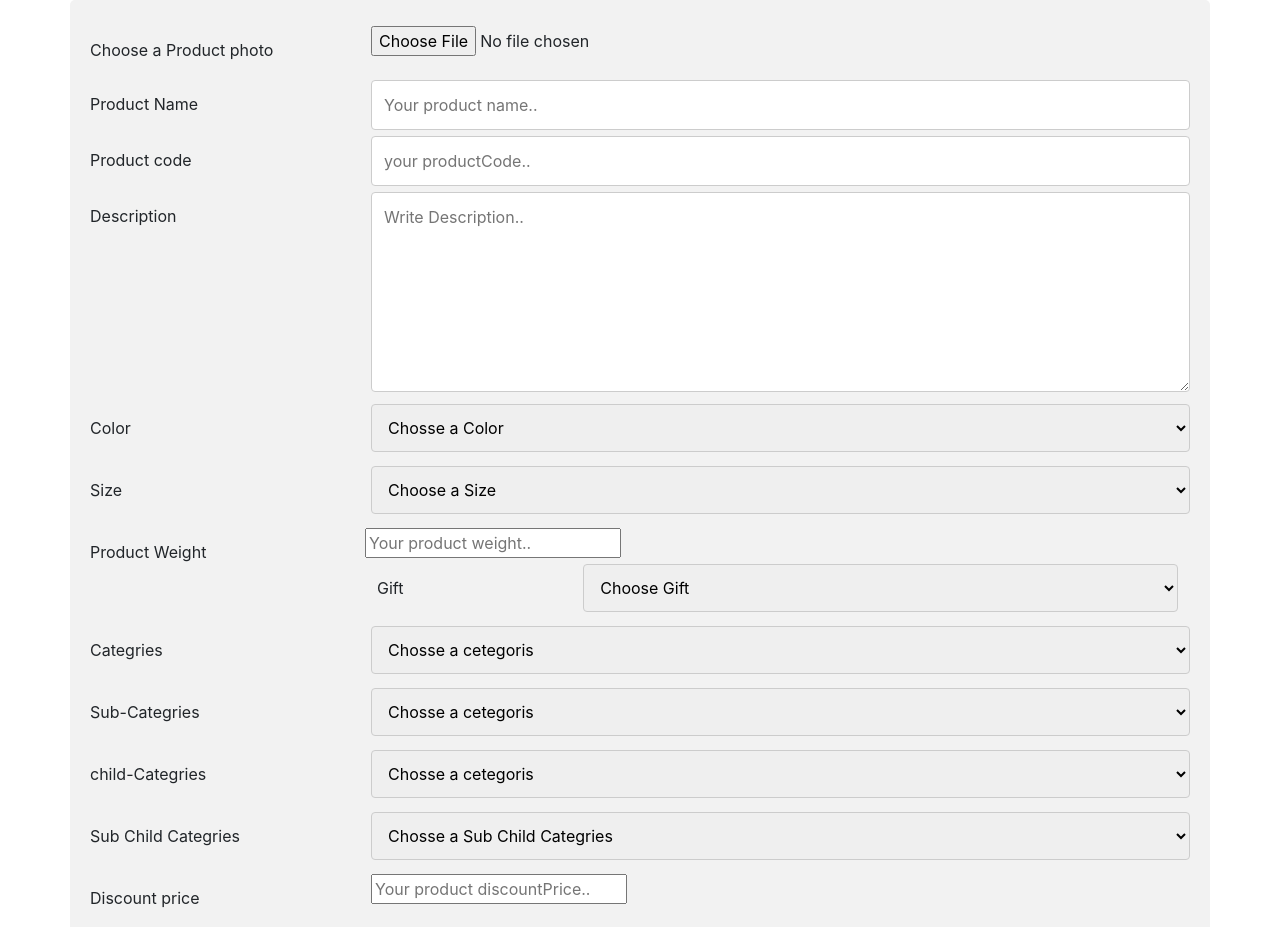
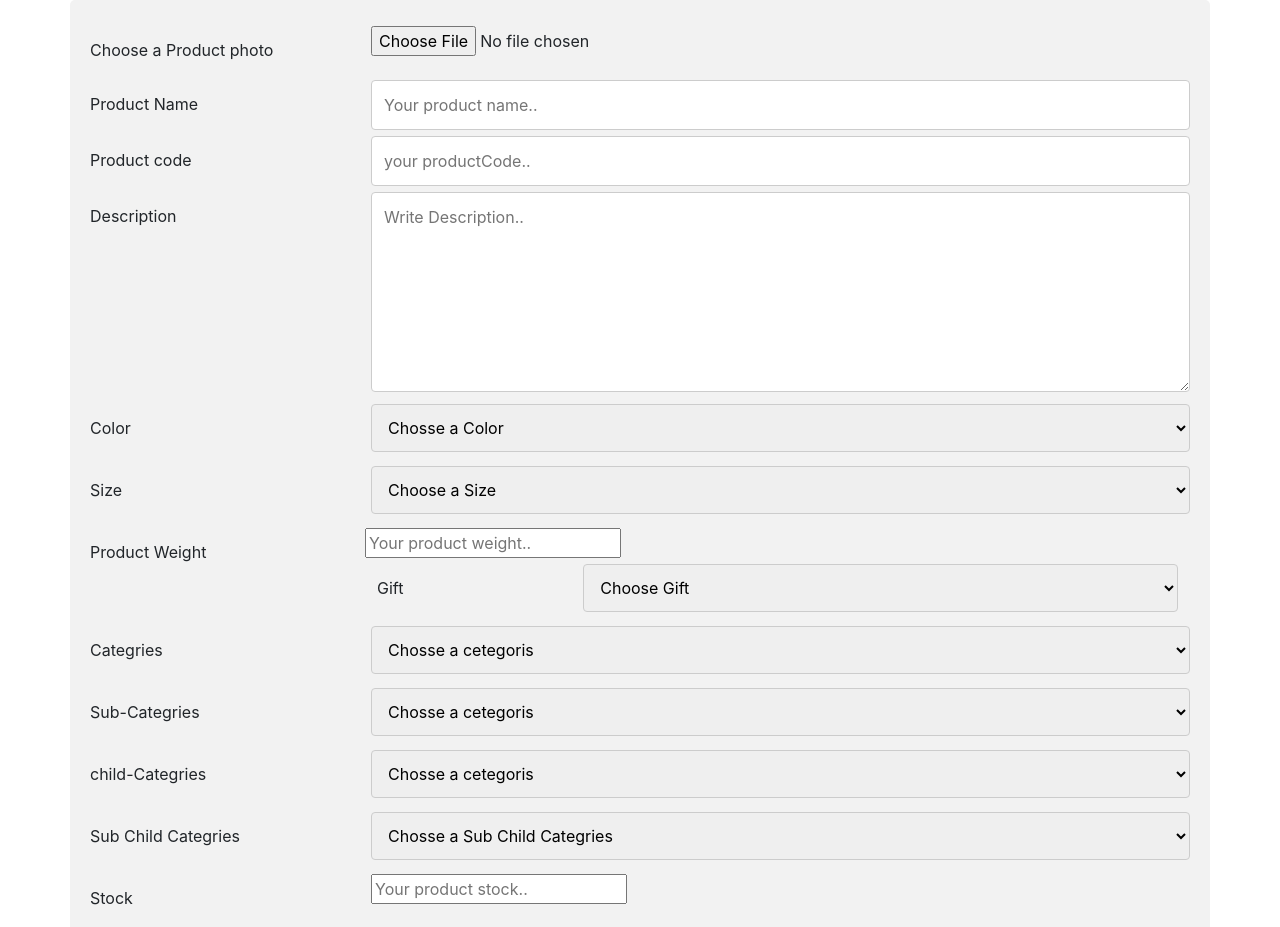
Before and after one commit to jahid777/imgbb_api_react, a React (Create React App) app: page / in a window 1280 px wide. Shown: the top 927 px of the page. Built offline with nearby package versions, Linux system fonts and the light colour scheme.

Commit message:
stock added

```diff
--- a/src/App.js
+++ b/src/App.js
@@ -20,6 +20,7 @@ const App = () => {
   const subCategoriesRef = useRef();
   const childCategoriesRef = useRef();
   const subChildCategoriesRef = useRef();
+  const stockRef = useRef();
   const discountPriceRef = useRef();
   const currentPriceRef = useRef();
 
@@ -58,6 +59,7 @@ const App = () => {
       subCategories: subCategoriesRef.current.value,
       childCategories: childCategoriesRef.current.value,
       subChildCategories: subCategoriesRef.current.value,
+      stock: stockRef.current.value,
       discountPrie: discountPriceRef.current.value,
       currentPrice: currentPriceRef.current.value,
     };
@@ -90,6 +92,7 @@ const App = () => {
         subCategoriesRef.current.value = "";
         childCategoriesRef.current.value = "";
         subChildCategoriesRef.current.value = "";
+        stockRef.current.value = "";
         discountPriceRef.current.value = "";
         currentPriceRef.current.value = "";
       }
@@ -322,6 +325,24 @@ const App = () => {
           </div>
         </div>
 
+        {/* product stock */}
+        <div className="row">
+          <div className="col-25">
+            <label htmlFor="stock" className="label-input">
+              Stock
+            </label>
+          </div>
+          <div className="col-75">
+            <input
+              ref={stockRef}
+              type="number"
+              id="stock"
+              name="stock"
+              placeholder="Your product stock.."
+            />
+          </div>
+        </div>
+
         {/* product discount price */}
         <div className="row">
           <div className="col-25">
```
